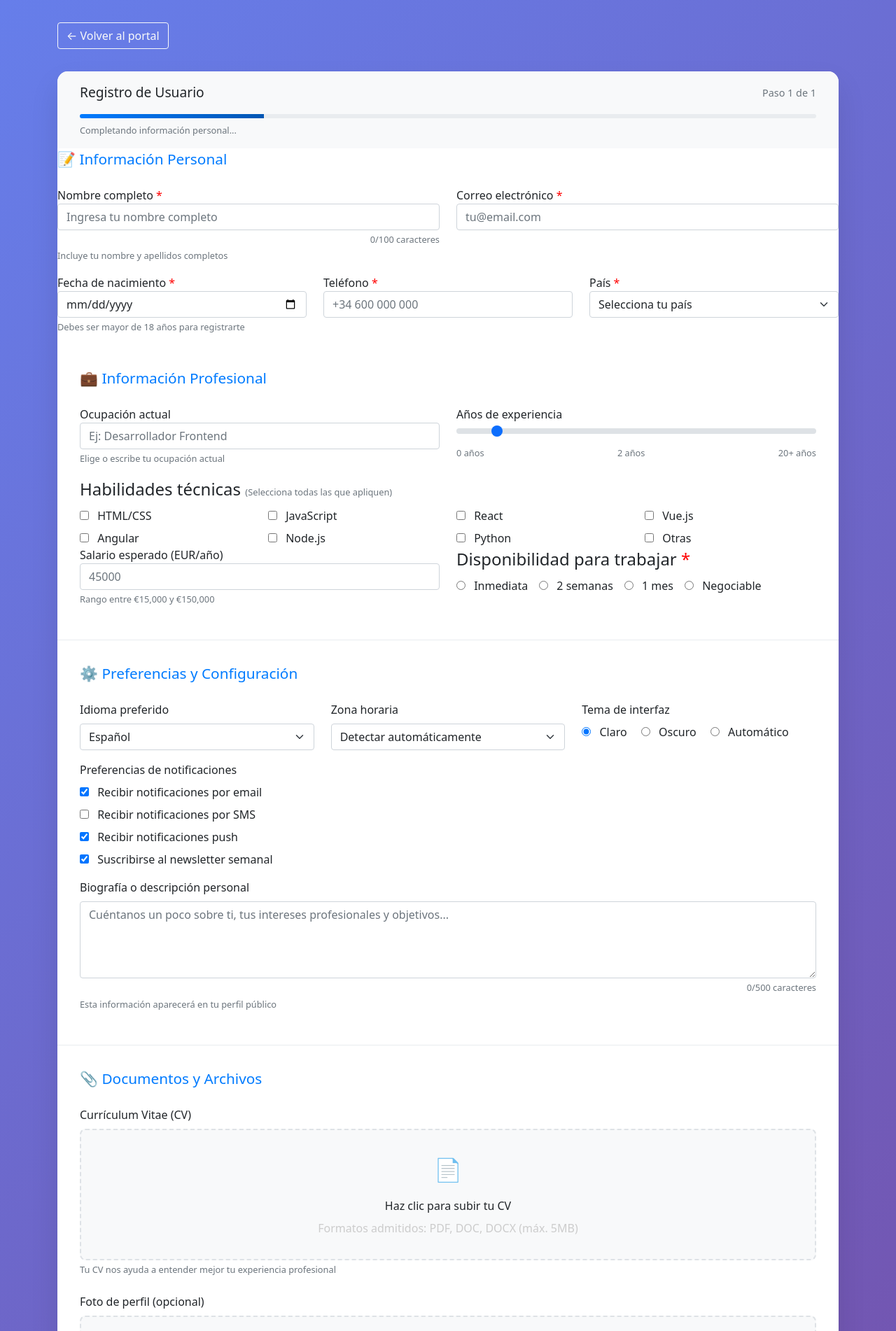
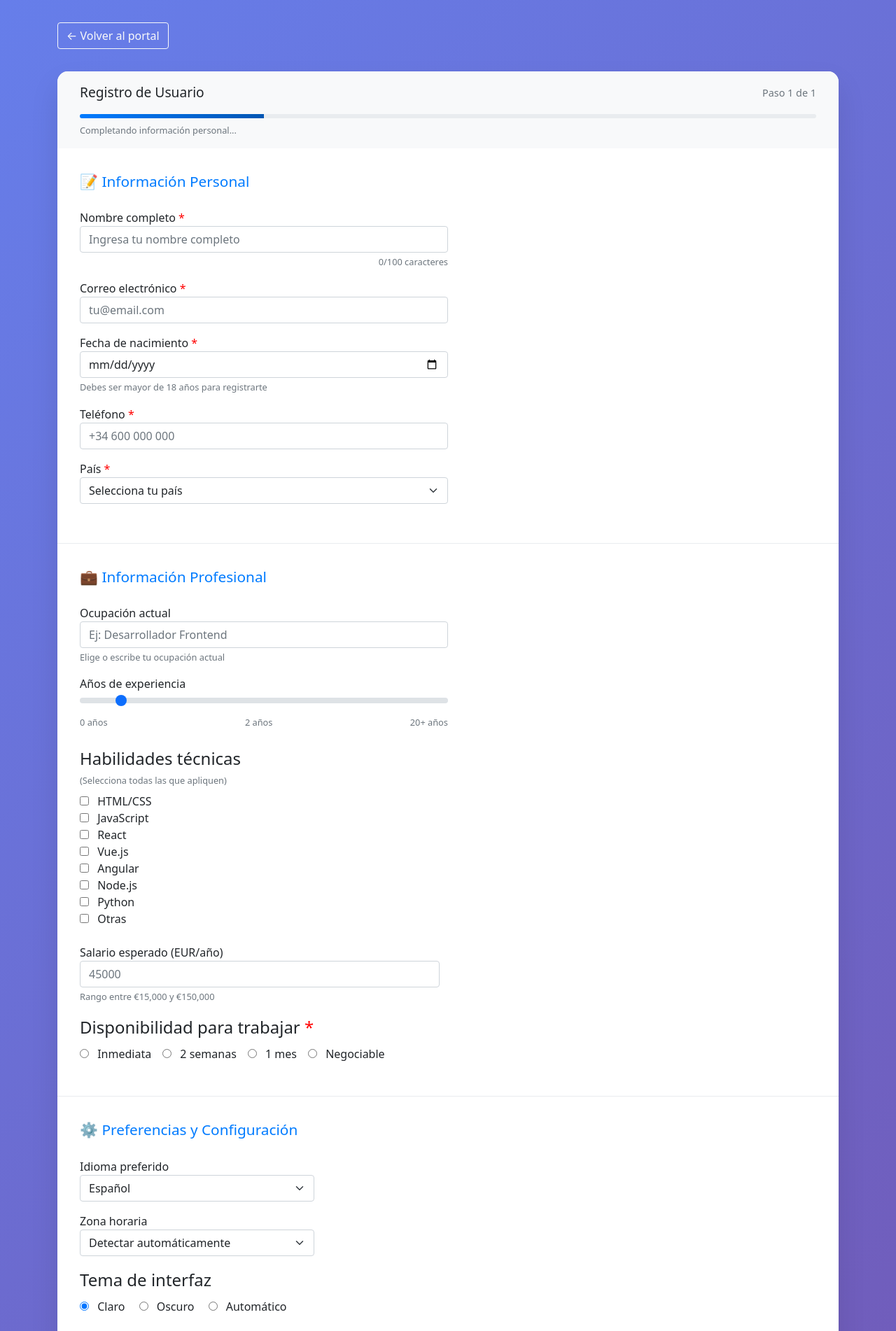
Before and after one commit to diego-vazquez-morales/IPOPortalAria, a Flask app: page /ejercicio/ejercicio3_alta_usuario in a window 1280 px wide. Shown: the top 1902 px of the page at 70% size. Run offline with Flask 3, Linux system fonts and the light colour scheme.

Commit message:
hasta porfolio/enlaces del ejercicio 3 hecha

```diff
--- a/templates/ejercicio3_alta_usuario.html
+++ b/templates/ejercicio3_alta_usuario.html
@@ -131,6 +131,19 @@
             text-decoration: none;
         }
 
+        .sr-only {
+            border: 0 !important;
+            clip: rect(0, 0, 0, 0) !important;
+            height: 1px !important;
+            margin: -1px !important;
+            overflow: hidden !important;
+            padding: 0 !important;
+            position: absolute !important;
+            width: 1px !important;
+            white-space: nowrap !important;
+        }
+
+
     </style>
 </head>
 
@@ -167,12 +180,12 @@
 
                 <!-- Formulario con estructura semántica apropiada -->
                 <form id="registrationForm" novalidate style="padding: 0;">
-                    <fieldset>
+                    <fieldset class="form-section">
                         <legend style="font-size: 1.3rem; font-weight: 500; margin-bottom: 1.5rem; color: #007bff;">
                             📝 Información Personal
                         </legend>
 
-                        <div class="row">
+                        <div class="col-md-12 mb-4">
                             <!-- Nombre completo -->
                             <div class="col-md-6 mb-3">
                                 <!-- Label correcto -->
@@ -189,7 +202,7 @@
                                 >
                                 <div id="charCountFullName" class="character-counter">0/100 caracteres</div>
                                 <!-- Mensaje de ayuda asociado -->
-                                <div id="fullNameHelp"class="field-help">
+                                <div id="fullNameHelp"class="field-help sr-only">
                                     Incluye tu nombre y apellidos completos
                                 </div>
                             </div>
@@ -210,11 +223,9 @@
                                 <!-- Validación en vivo con accesibilidad -->
                                 <div id="emailValidation" class="validation-message" aria-live="polite" style="display: none;"></div>
                             </div>
-                        </div>
 
-                        <div class="row">
                             <!-- Fecha de nacimiento -->
-                            <div class="col-md-4 mb-3">
+                            <div class="col-md-6 mb-3">
                                 <label for="birthDate" class="required-field">Fecha de nacimiento</label>
                                 <input
                                     type="date"
@@ -231,7 +242,7 @@
                             </div>
 
                             <!-- Teléfono -->
-                            <div class="col-md-4 mb-3">
+                            <div class="col-md-6 mb-3">
                                 <label for="phone" class="required-field">Teléfono</label>
                                 <input
                                     type="tel"
@@ -247,7 +258,7 @@
                             </div>
 
                             <!-- País -->
-                            <div class="col-md-4 mb-3">
+                            <div class="col-md-6 mb-3">
                                 <!-- Select con label apropiado -->
                                 <label for="country" class="required-field">País</label>
                                 <select id="country" name="country" class="form-select" aria-required="true" aria-describedby="countryHelp" required>
@@ -272,7 +283,7 @@
                             💼 Información Profesional
                         </legend>
 
-                        <div class="row">
+                        <div class="col-md-12 mb-4">
                             <!-- Ocupación -->
                             <div class="col-md-6 mb-3">
                                 <label for="occupation">Ocupación actual</label>
@@ -331,43 +342,43 @@
                         <!-- Habilidades técnicas -->
                         <fieldset>
                             <legend>Habilidades técnicas
+                                <div class="row">
                                     <span class="field-help">(Selecciona todas las que apliquen)</span>
+                                </div>
                             </legend>
 
                             <div class="checkbox-group" role="group" aria-describedby="skillsHelp">
                                 <div class="row">
-                                    <div class="col-md-3">
-                                        <!-- PROBLEMA: Checkboxes con labels apropiados -->
+                                    <div class="row-md-3">
+                                        <!-- Checkboxes con labels apropiados -->
                                         <input type="checkbox" id="skill-html" name="skills" value="html" style="margin-right: 0.5rem;">
                                         <label for="skill-html">HTML/CSS</label>
                                     </div>
-                                    <div class="col-md-3">
+                                    <div class="row-md-3">
                                         <input type="checkbox" id="skill-javascript" name="skills" value="javascript" style="margin-right: 0.5rem;">
                                         <label for="skill-javascript">JavaScript</label>
                                     </div>
-                                    <div class="col-md-3">
+                                    <div class="row-md-3">
                                         <input type="checkbox" id="skill-react" name="skills" value="react" style="margin-right: 0.5rem;">
                                         <label for="skill-react">React</label>
                                     </div>
-                                    <div class="col-md-3">
+                                    <div class="row-md-3">
                                         <input type="checkbox" id="skill-vue" name="skills" value="vue" style="margin-right: 0.5rem;">
                                         <label for="skill-vue">Vue.js</label>
                                     </div>
-                                </div>
-                                <div class="row mt-2">
-                                    <div class="col-md-3">
+                                    <div class="row-md-3">
                                         <input type="checkbox" id="skill-angular" name="skills" value="angular" style="margin-right: 0.5rem;">
                                         <label for="skill-angular">Angular</label>
                                     </div>
-                                    <div class="col-md-3">
+                                    <div class="row-md-3">
                                         <input type="checkbox" id="skill-nodejs" name="skills" value="nodejs" style="margin-right: 0.5rem;">
                                         <label for="skill-nodejs">Node.js</label>
                                     </div>
-                                    <div class="col-md-3">
+                                    <div class="row-md-3">
                                         <input type="checkbox" id="skill-python" name="skills" value="python" style="margin-right: 0.5rem;">
                                         <label for="skill-python">Python</label>
                                     </div>
-                                    <div class="col-md-3">
+                                    <div class="row-md-3">
                                         <input type="checkbox" id="skill-other" name="skills" value="other" style="margin-right: 0.5rem;">
                                         <label for="skill-other">Otras</label>
                                     </div>
@@ -376,7 +387,7 @@
                         </fieldset>
 
                         <!-- Salario esperado -->
-                        <div class="row">
+                        <div class="row mt-4">
                             <div class="col-md-6 mb-3">
                                 <label for="expectedSalary">Salario esperado (EUR/año)</label>
                                 <input
@@ -393,7 +404,7 @@
 
                                 <div id="salaryHelp" class="field-help">Rango entre €15,000 y €150,000</div>
                             </div>
-
+                        </div>
                         <!-- Disponibilidad -->
                         <fieldset class="col-md-6 mb-3">
                             <legend class="required-field">Disponibilidad para trabajar</legend>
@@ -418,20 +429,19 @@
                                 </div>
                             </div>
                         </fieldset>
-                        </div>
                     </fieldset>
 
-                    <!-- Sección 3: Preferencias y Configuración - PROBLEMAS -->
-                    <div class="form-section">
-                        <div style="font-size: 1.3rem; font-weight: 500; margin-bottom: 1.5rem; color: #007bff;">
+                    <!-- Sección 3: Preferencias y Configuración -->
+                    <fieldset class="form-section">
+                        <legend style="font-size: 1.3rem; font-weight: 500; margin-bottom: 1.5rem; color: #007bff;">
                             ⚙️ Preferencias y Configuración
-                        </div>
+                        </legend>
 
                         <div class="row">
                             <!-- Idioma preferido -->
                             <div class="col-md-4 mb-3">
-                                <div class="form-label">Idioma preferido</div>
-                                <select class="form-select" name="preferredLanguage">
+                                <label for="preferredLanguage">Idioma preferido</label>
+                                <select id="preferredLanguage" class="form-select" name="preferredLanguage">
                                     <option value="es" selected>Español</option>
                                     <option value="en">English</option>
                                     <option value="fr">Français</option>
@@ -439,11 +449,12 @@
                                     <option value="pt">Português</option>
                                 </select>
                             </div>
-
+                        </div>
+                        <div class="row">
                             <!-- Zona horaria -->
                             <div class="col-md-4 mb-3">
-                                <div class="form-label">Zona horaria</div>
-                                <select class="form-select" name="timezone">
+                                <label for="timezone">Zona horaria</label>
+                                <select id="timezone" class="form-select" name="timezone">
                                     <option value="">Detectar automáticamente</option>
                                     <option value="Europe/Madrid">Europa/Madrid (CET)</option>
                                     <option value="America/Mexico_City">América/Ciudad_de_México</option>
@@ -451,104 +462,124 @@
                                     <option value="America/Los_Angeles">América/Los_Ángeles (PST)</option>
                                 </select>
                             </div>
-
+                        </div>
+                        <div class="row">
                             <!-- Tema preferido -->
                             <div class="col-md-4 mb-3">
-                                <div class="form-label">Tema de interfaz</div>
-                                <!-- PROBLEMA: Radio buttons inline sin estructura -->
+                                <fieldset>
+                                    <legend>Tema de interfaz</legend>
+                                    <!-- Radio buttons inline con estructura -->
                                     <div style="margin-top: 0.5rem;">
-                                    <input type="radio" name="theme" value="light" checked style="margin-right: 0.5rem;">
-                                    Claro
-                                    <input type="radio" name="theme" value="dark" style="margin-left: 1rem; margin-right: 0.5rem;">
-                                    Oscuro
-                                    <input type="radio" name="theme" value="auto" style="margin-left: 1rem; margin-right: 0.5rem;">
-                                    Automático
+                                        <input type="radio" id="themeLight" name="theme" value="light" checked style="margin-right: 0.5rem;">
+                                        <label for="themeLight">Claro</label>
+                                        <input type="radio" id="themeDark" name="theme" value="dark" style="margin-left: 1rem; margin-right: 0.5rem;">
+                                        <label for="themeDark">Oscuro</label>
+                                        <input type="radio" id="themeAuto" name="theme" value="auto" style="margin-left: 1rem; margin-right: 0.5rem;">
+                                        <label for="themeAuto">Automático</label>
                                     </div>
+                                </fieldset>
                             </div>
                         </div>
 
-                        <!-- Notificaciones - PROBLEMA: Sin fieldset -->
-                        <div class="mb-3">
-                            <div class="form-label">Preferencias de notificaciones</div>
+                        <!-- Notificaciones -->
+                        <fieldset class="mb-3">
+                            <legend>Preferencias de notificaciones</legend>
                             <div class="checkbox-group">
                                 <div class="mb-2">
-                                    <input type="checkbox" name="notifications" value="email" checked style="margin-right: 0.5rem;">
-                                    Recibir notificaciones por email
+                                    <input type="checkbox" id="notificationsEmail" name="notifications" value="email" checked style="margin-right: 0.5rem;">
+                                    <label for="notificationsEmail">Recibir notificaciones por email</label>
                                 </div>
                                 <div class="mb-2">
-                                    <input type="checkbox" name="notifications" value="sms" style="margin-right: 0.5rem;">
-                                    Recibir notificaciones por SMS
+                                    <input type="checkbox" id="notificationsSms" name="notifications" value="sms" style="margin-right: 0.5rem;">
+                                    <label for="notificationsSms">Recibir notificaciones por SMS</label>
                                 </div>
                                 <div class="mb-2">
-                                    <input type="checkbox" name="notifications" value="push" checked style="margin-right: 0.5rem;">
-                                    Recibir notificaciones push
+                                    <input type="checkbox" id="notificationsPush" name="notifications" value="push" checked style="margin-right: 0.5rem;">
+                                    <label for="notificationsPush">Recibir notificaciones push</label>
                                 </div>
                                 <div class="mb-2">
-                                    <input type="checkbox" name="notifications" value="newsletter" checked style="margin-right: 0.5rem;">
-                                    Suscribirse al newsletter semanal
+                                    <input type="checkbox" id="notificationsNewsletter" name="notifications" value="newsletter" checked style="margin-right: 0.5rem;">
+                                    <label for="notificationsNewsletter">Suscribirse al newsletter semanal</label>
                                 </div>
+                            </div>
+                        </fieldset>
+
+                        <!-- Bio/Descripción -->
+                        <div class="mb-3">
+                            <label for="bio">Biografía o descripción personal</label>
+                            <!-- Textarea con aria-describedby -->
+                            <textarea
+                                id="bio"
+                                class="form-control"
+                                name="bio"
+                                rows="4"
+                                maxlength="500"
+                                placeholder="Cuéntanos un poco sobre ti, tus intereses profesionales y objetivos..."
+                                aria-describedby="bioHelp charCountBio"
+                            ></textarea>
+                            <div id="charCountBio" class="character-counter">0/500 caracteres</div>
+                            <div id="bioHelp" class="field-help">
+                                Esta información aparecerá en tu perfil público
+                            </div>
+                        </div>
+                    </fieldset>
+
+                    <!-- Sección 4: Documentos y Archivos -->
+                    <fieldset class="form-section">
+                        <legend style="font-size: 1.3rem; font-weight: 500; margin-bottom: 1.5rem; color: #007bff;">
+                            📎 Documentos y Archivos
+                        </legend>
+
+                        <!-- CV/Currículum -->
+                        <div class="mb-4">
+                            <label for="cvFile" class="form-label">Currículum Vitae (CV)</label>
+                            <!-- File input con accesibilidad -->
+                            <input
+                                type="file"
+                                id="cvFile"
+                                name="cv"
+                                accept=".pdf,.doc,.docx"
+                                style="opacity:0; position:absolute; width:1px; height:1px;"
+                                aria-describedby="cvFormats cvHelp"
+                            >
+
+                            <div class="file-upload-area" tabindex="0" role="button" aria-label="Subir Currículum Vitae" onclick="document.getElementById('cvFile').click()" onkeypress="if(event.key==='Enter'){document.getElementById('cvFile').click();}">
+                                <div style="font-size: 2rem; margin-bottom: 1rem;">📄</div>
+                                <div style="font-weight: 500;">Haz clic para subir tu CV</div>
+                                <div id="cvFormats" class="subtle-text" style="margin-top: 0.5rem;">
+                                    Formatos admitidos: PDF, DOC, DOCX (máx. 5MB)
                                 </div>
                             </div>
 
-                        <!-- Bio/Descripción -->
-                        <div class="mb-3">
-                            <div class="form-label">Biografía o descripción personal</div>
-                            <!-- PROBLEMA: Textarea sin aria-describedby -->
-                            <textarea class="form-control"
-                                      name="bio"
-                                      rows="4"
-                                      maxlength="500"
-                                      placeholder="Cuéntanos un poco sobre ti, tus intereses profesionales y objetivos..."></textarea>
-                            <div class="character-counter">0/500 caracteres</div>
-                            <div class="field-help">
-                                Esta información aparecerá en tu perfil público
-                            </div>
-                        </div>
-                    </div>
-
-                    <!-- Sección 4: Documentos y Archivos - PROBLEMAS CRÍTICOS -->
-                    <div class="form-section">
-                        <div style="font-size: 1.3rem; font-weight: 500; margin-bottom: 1.5rem; color: #007bff;">
-                            📎 Documentos y Archivos
-                        </div>
-
-                        <!-- CV/Currículum -->
-                        <div class="mb-4">
-                            <div class="form-label">Currículum Vitae (CV)</div>
-                            <!-- PROBLEMA: File input sin accesibilidad -->
-                            <div class="file-upload-area" onclick="document.getElementById('cvFile').click()">
-                                <div style="font-size: 2rem; margin-bottom: 1rem;">📄</div>
-                                <div style="font-weight: 500;">Haz clic para subir tu CV</div>
-                                <div class="subtle-text" style="margin-top: 0.5rem;">
-                                    Formatos admitidos: PDF, DOC, DOCX (máx. 5MB)
-                                </div>
-                                <input type="file"
-                                       id="cvFile"
-                                       name="cv"
-                                       accept=".pdf,.doc,.docx"
-                                       style="display: none;">
-                            </div>
-                            <div class="field-help">
+                            <div id="cvHelp" class="field-help">
                                 Tu CV nos ayuda a entender mejor tu experiencia profesional
                             </div>
+                            <div id="cvStatus" aria-live="polite"></div>
                         </div>
 
                         <!-- Foto de perfil -->
                         <div class="mb-4">
-                            <div class="form-label">Foto de perfil (opcional)</div>
-                            <div class="file-upload-area" onclick="document.getElementById('profilePhoto').click()">
-                                <div style="font-size: 2rem; margin-bottom: 1rem;">📷</div>
-                                <div style="font-weight: 500;">Subir foto de perfil</div>
-                                <div class="subtle-text" style="margin-top: 0.5rem;">
-                                    JPG, PNG (máx. 2MB, recomendado: 400x400px)
-                                </div>
-                                <!-- PROBLEMA: File input sin aria-describedby -->
-                                <input type="file"
+                            <label for="profilePhoto" class="form-label">Foto de perfil (opcional)</label>
+                            <!-- File input con aria-describedby -->
+                            <input
+                                type="file"
                                 id="profilePhoto"
                                 name="profilePhoto"
                                 accept="image/*"
-                                       style="display: none;">
+                                style="opacity:0; position:absolute; width:1px; height:1px;"
+                                aria-describedby="photoFormats photoHelp"
+                            >
+                            <div class="file-upload-area" tabindex="0" role="button" aria-label="Subir foto de perfil" onclick="document.getElementById('profilePhoto').click();" onkeypress="if(event.key==='Enter'){document.getElementById('profilePhoto').click();}">
+                                <div style="font-size: 2rem; margin-bottom: 1rem;">📷</div>
+                                <div style="font-weight: 500;">Subir foto de perfil</div>
+                                <div id="photoFormats" class="subtle-text" style="margin-top: 0.5rem;">
+                                    JPG, PNG (máx. 2MB, recomendado: 400x400px)
                                 </div>
+                            </div>
+                            <div id="photoHelp" class="field-help">
+                            La foto debe ser clara y reciente.
+                            </div>
+                            <div id="photoStatus" aria-live="polite"></div>
                         </div>
 
                         <!-- Portfolio/Enlaces -->
```
Lines whose indentation alone changed are shown as unchanged.
